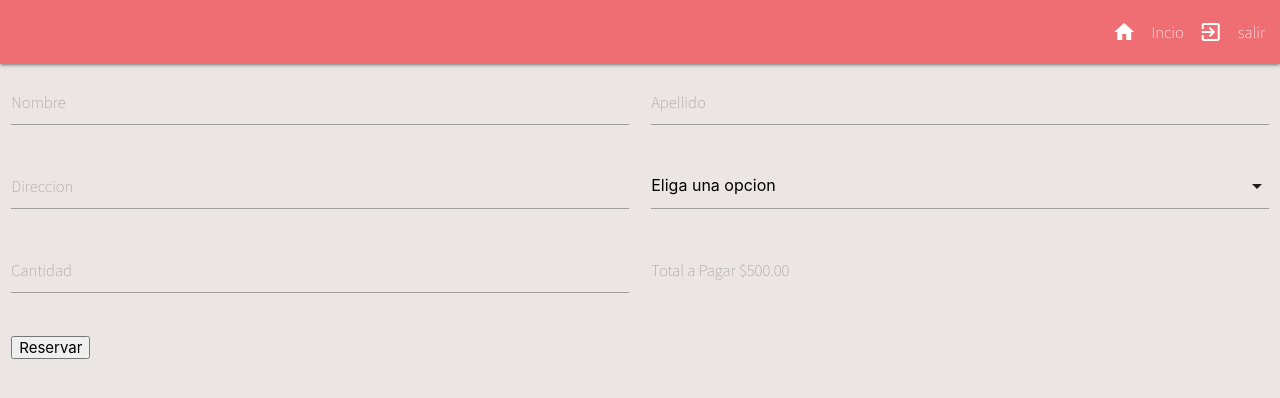
After one commit to chris-merge/RESTAURANTE, a CodeIgniter 4 app: the page made by app/Views/reservaciones.php in a window 1280 px wide. The commit adds this page. Shown: the top 398 px of the page. Run offline with PHP 8.4 and a stand-in for CodeIgniter, Linux system fonts and the light colour scheme; the template is opened without the code that fills it, so the values that code supplies are empty; some libraries are stand-ins or nearby versions.

Commit message:
se modifico el nav, se agrego el form para reservar solo falta el backend

```diff
--- /dev/null
+++ b/app/Views/reservaciones.php
@@ -0,0 +1,81 @@
+<!DOCTYPE html>
+<html lang="en">
+<head>
+	<meta charset="UTF-8">
+	<meta name="viewport" content="width=device-width, initial-scale=1.0">
+	<title>Reservaciones</title>	<link type="text/css" rel="stylesheet" href="/tutorial/css/materialize.min.css"  media="screen,projection"/>
+	<!-- Refrencias de libreria  de materialize -->
+    <link rel="stylesheet" type="text/css" href="/tutorial/css/materialize.css" media="screen,projection"/>
+    <!--  Link de Materialize -->
+       <link rel="stylesheet" type="text/css" href="/tutorial/css/Estilo_index.css" media="screen,projection"/>
+     <link href="https://fonts.googleapis.com/icon?family=Material+Icons" rel="stylesheet">
+     <link rel="preconnect" href="https://fonts.gstatic.com">
+     <link href="https://fonts.googleapis.com/css2?family=Noto+Sans+JP:wght@100&display=swap" rel="stylesheet">
+     <script type="text/javascript" src="/tutorial/js/materialize.js"></script>
+</head>
+<body>
+	<nav id="navegacion" >
+    <div class="nav-wrapper">
+      <ul class="right hide-on-med-and-down">
+      	<!-- ICONO  -->
+      	<li>
+      		<i class="material-icons">home</i>
+      	</li>
+      	<!-- LINK PARA REGRESAR EL INICIO -->
+      <li>
+      	<a href="<?php echo base_url('/Home/Menu') ?>">Incio</a>
+  	<!-- Modal Trigger -->
+      </li>
+      <li>
+      	<i class="material-icons">exit_to_app</i>
+      </li>
+      <li>
+      	<a href="#">salir</a>
+      </li>
+      </ul>
+    </div>
+  </nav>
+	 <!--formulario para reservar -->
+	<div class="row">
+		<form  action="" class="col s12">
+			<div class="row">
+				<div class="input-field col s6">
+					<input type="text" id="nombne">
+					<label for="nombne">Nombre</label>
+				</div>
+				<div class="input-field col s6">
+					<input type="text" id="Apellido">
+					<label for="Apellido">Apellido</label>
+				</div>
+				<div class="input-field col s6">
+					<input type="text" id="Direccion">
+					<label for="Direccion">Direccion</label>
+				</div>
+				  <div class="input-field col s6">
+				   <select>
+                   <option value="" disabled selected>Eliga una opcion</option>
+                   <option value="1">Option 1</option>
+                   <option value="2">Option 2</option>
+                   <option value="3">Option 3</option>
+                   </select>
+               </div>
+               <div class="input-field col s6">
+               	<input type="number" min="1" max="50" id="cantidad">
+               	<label for="cantidad">Cantidad</label>
+               </div>
+               <div class="input-field col s6">
+               	<label id="Total_pagar">Total a Pagar $500.00</label>
+
+               </div>
+			</div>
+			 <button>Reservar</button>
+		</form>
+	</div>
+</body>
+<script>
+	document.addEventListener('DOMContentLoaded', function() {
+    var elems = document.querySelectorAll('select');
+    var instances = M.FormSelect.init(elems);
+  });
+</script>
+</html>
```
Also changed, not shown: app/Controllers/Home.php (+6 -1 lines), app/Views/menu.php (+4 -12 lines).
